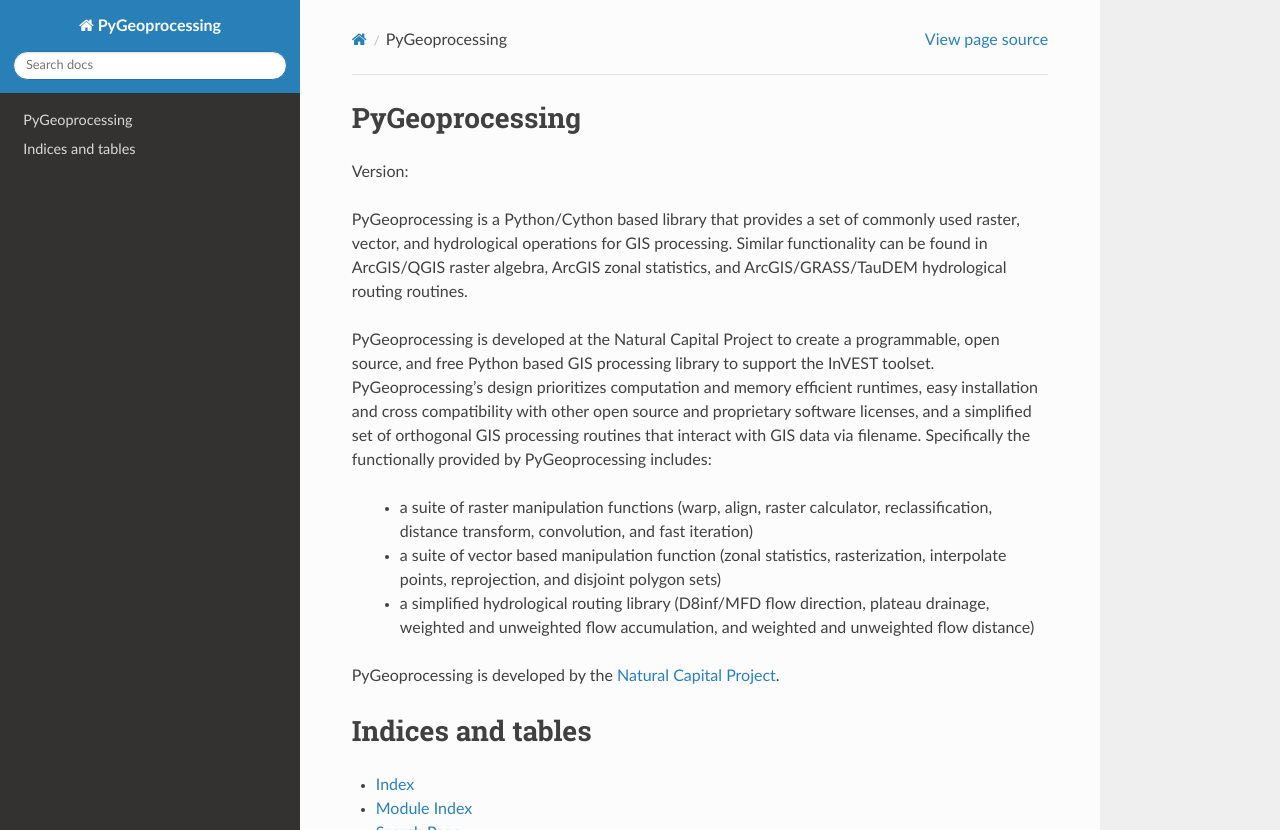
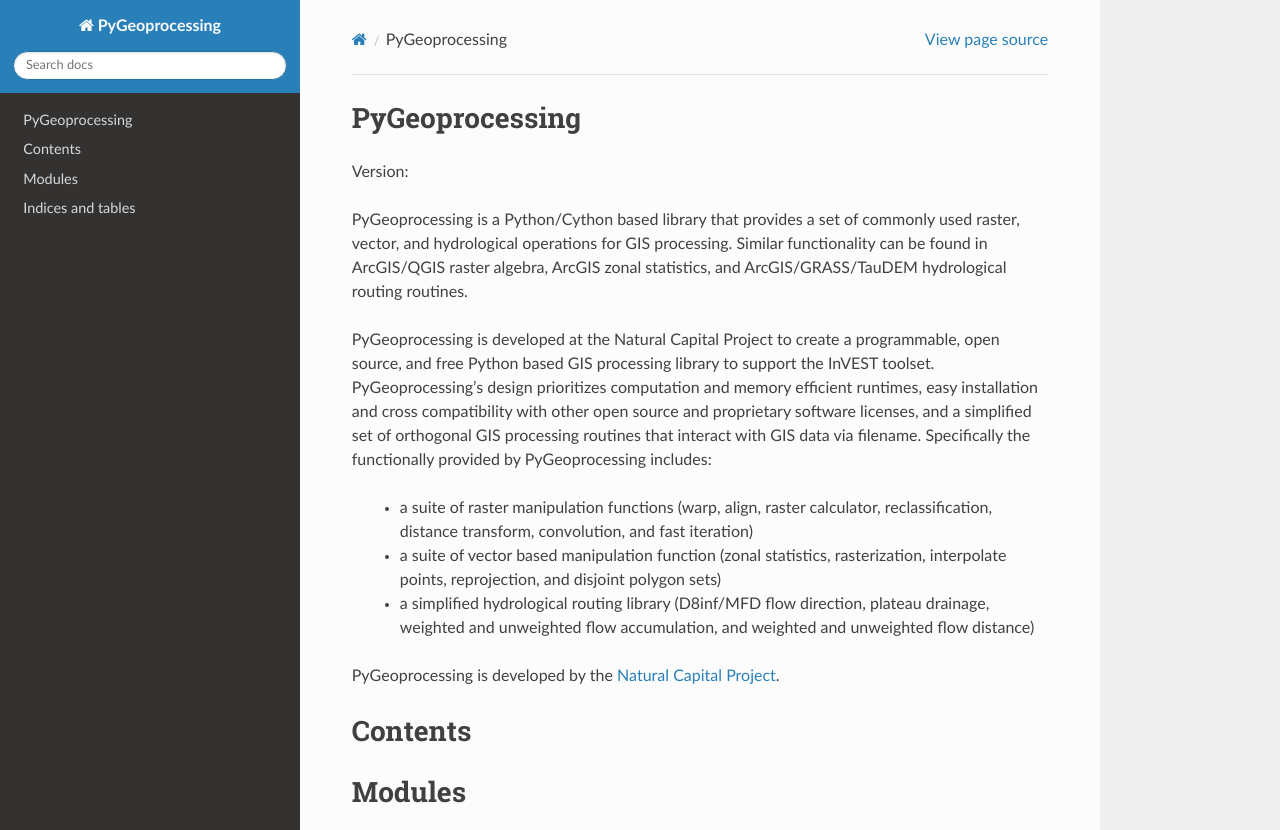
Before and after one commit to natcap/pygeoprocessing, a Sphinx documentation site: the page built from docs/source/index.rst, in a window 1280 px wide and 1221 px high, cut to the strip 0-830 px from the top of the window. Built offline with Sphinx 7.4.7 and the Read the Docs theme 2.0.0, drawn with Linux system fonts in a browser that asks for light colours.

```diff
--- a/docs/source/index.rst
+++ b/docs/source/index.rst
@@ -28,10 +28,23 @@ Specifically the functionally provided by PyGeoprocessing includes:
 PyGeoprocessing is developed by the `Natural Capital Project <https://naturalcapitalproject.stanford.edu>`_.
 
 
+Contents
+========
+
 .. toctree::
    :maxdepth: 2
    :caption: Contents:
 
+
+Modules
+=======
+
+.. autosummary::
+   :toctree: modules
+   :caption: Modules
+   :recursive:
+
+   pygeoprocessing
 
 
 Indices and tables
```
Also changed, not shown: other parts of docs/source/index.rst (+0 -4 lines), 1 other file.
